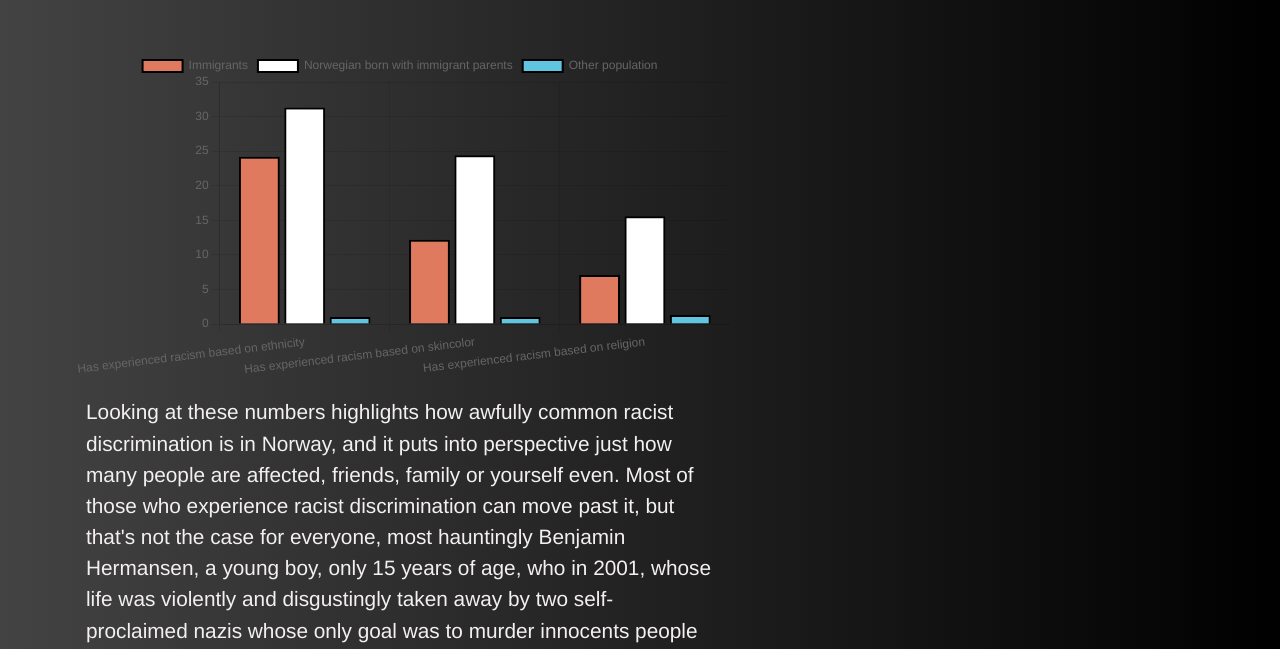
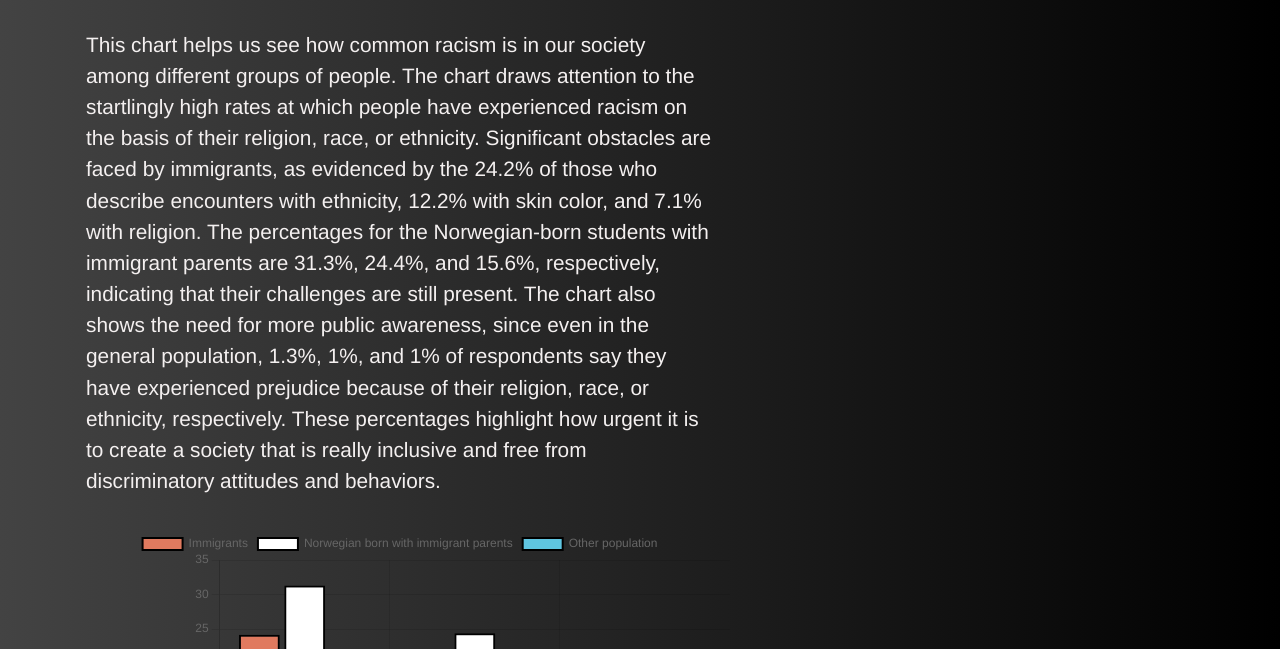
Before and after one commit to hadiayser/Eksamen_kommunikasjonsdesign, a website: page NewsStoryFour/Rasisme.html in a window 1280 px wide. Shown: the part 2151-2800 px from the top of the page. Drawn offline with nearby package versions, Linux system fonts and the light colour scheme.

Commit message:
fiksa ting

```diff
--- a/NewsStoryFour/Rasisme.css
+++ b/NewsStoryFour/Rasisme.css
@@ -51,7 +51,6 @@
 
   .intro a {
     font-size: 1.5em;
-    font-style:italic;
   }
 
   .introo{
--- a/NewsStoryFour/Rasisme.html
+++ b/NewsStoryFour/Rasisme.html
@@ -69,9 +69,25 @@
           discrimination due to their skin tone, and 7% cite their religion or
           way of life as the reason.
         </p>
-        <div>
+          <p>
+            This chart helps us see how common racism is in our society among
+            different groups of people. The chart draws attention to the startlingly
+            high rates at which people have experienced racism on the basis of their
+            religion, race, or ethnicity. Significant obstacles are faced by
+            immigrants, as evidenced by the 24.2% of those who describe encounters
+            with ethnicity, 12.2% with skin color, and 7.1% with religion. The
+            percentages for the Norwegian-born students with immigrant parents are
+            31.3%, 24.4%, and 15.6%, respectively, indicating that their challenges
+            are still present. The chart also shows the need for more public
+            awareness, since even in the general population, 1.3%, 1%, and 1% of
+            respondents say they have experienced prejudice because of their
+            religion, race, or ethnicity, respectively. These percentages highlight
+            how urgent it is to create a society that is really inclusive and free
+            from discriminatory attitudes and behaviors.
+          </p>
           <canvas id="myChart"></canvas>
         </div>
+        <div class="content2">
         <p>
           Looking at these numbers highlights how awfully common racist
           discrimination is in Norway, and it puts into perspective just how
@@ -83,6 +99,7 @@
           whose only goal was to murder innocents people solely based on the
           colour of their skin.
         </p>
+      </div>
       </div>
     </section>
     <section class="section">
@@ -216,6 +233,7 @@
         </p>
       </div>
     </section>
+    </div>
     <div>
       <canvas id="myChart"></canvas>
     </div>
```
